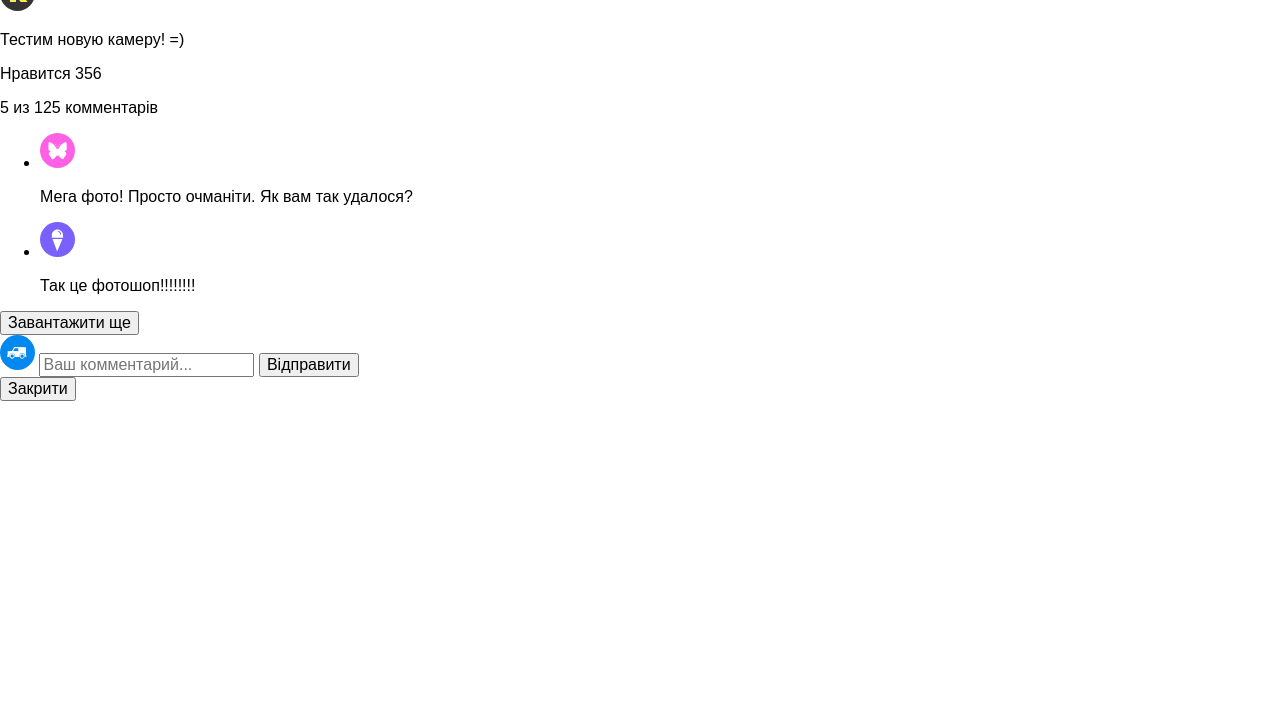
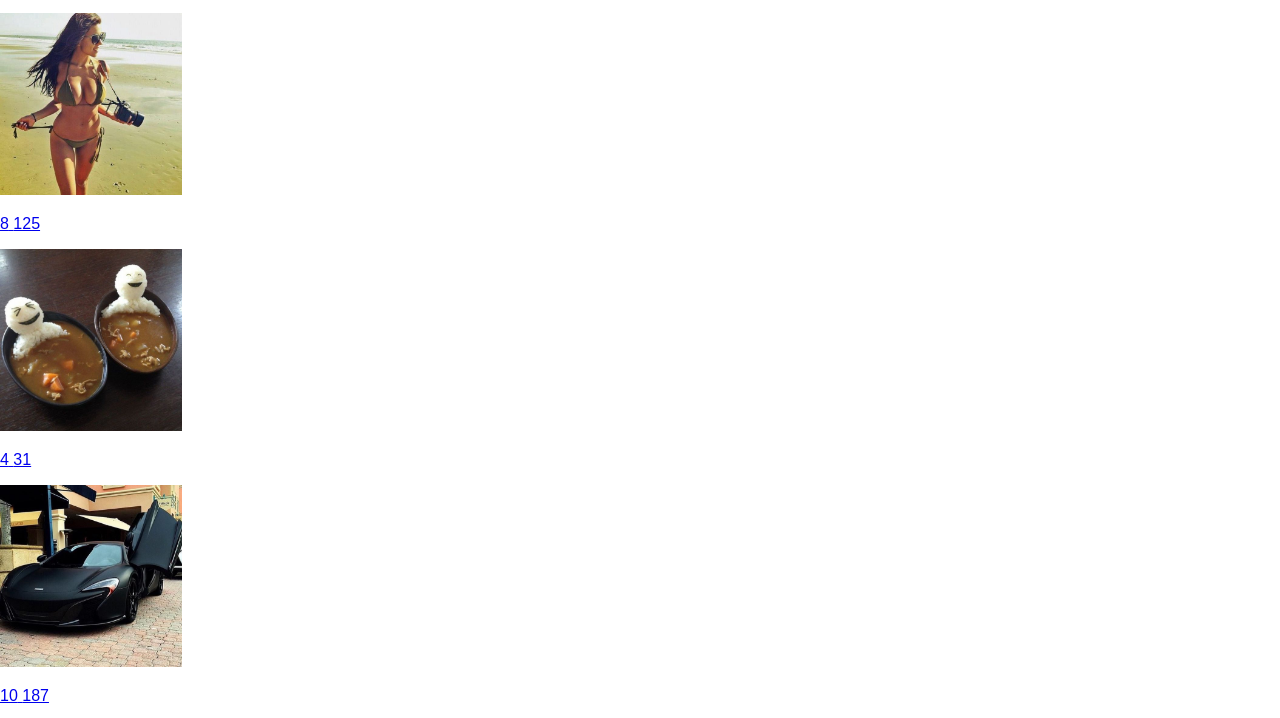
Before and after one commit to vladiimirova/keksogram_project, a website with bundled scripts: page index.html in a window 1280 px wide. Shown: the part 1901-2619 px from the top of the page. Before the commit the page ends 2302 px from the top, so only its background shows below. Built offline with nearby package versions, Linux system fonts and the light colour scheme.

Commit message:
add module1-task2

```diff
--- a/js/main.js
+++ b/js/main.js
@@ -1,10 +1,9 @@
 import { photosArr, messages, names, likes, comments, avatar, id, randomWords } from './constants.js';
-
-import {getRandomNumber, getRandomEl} from './utils.js';
-
+import { getRandomNumber, getRandomEl } from './utils.js';
+import { generateAllMiniatures } from './miniature.js';
 
   function getAvatar() {
-    return 'img/avatar-' + getRandomNumber(avatar.min, avatar.max) + '.svg';
+    return `img/avatar-${getRandomNumber(avatar.min, avatar.max)}.svg`;
   }
 
   function generateComment() {
@@ -27,6 +26,15 @@ import {getRandomNumber, getRandomEl} from './utils.js';
     return shuffled.slice(0, 3).join(' ');
 }
 
+// photosArr.forEach((el, i) => {
+//   el = {
+//     id: i + 1,
+//     url: 'photos/' + (i + 1) + '.jpg',
+//     description: 'Опис фотографії номер ' + (i + 1),
+//     likes: getRandomNumber(likes.min, likes.max),
+//     comments: generateComments()
+//   };
+// });
 
     photosArr.forEach((_, i) => {
       photosArr[i] = {
@@ -40,3 +48,12 @@ import {getRandomNumber, getRandomEl} from './utils.js';
 
 
   console.log(JSON.stringify(photosArr, null, 2));
+
+  const pictures = document.querySelector('.pictures');
+  const fragment = document.createDocumentFragment();
+
+  generateAllMiniatures(photosArr).forEach(miniature => {
+      fragment.appendChild(miniature);
+  });
+
+  pictures.appendChild(fragment);
--- /dev/null
+++ b/js/miniature.js
@@ -0,0 +1,11 @@
+ function generateSingleMiniature(photoData) {
+    const pictureTemplate = document.querySelector('#picture').content.cloneNode(true);
+    pictureTemplate.querySelector('img').src = photoData.url;
+    pictureTemplate.querySelector('.picture__comments').innerText = photoData.comments.length;
+    pictureTemplate.querySelector('.picture__likes').innerText = photoData.likes;
+    return pictureTemplate;
+}
+
+export function generateAllMiniatures(photosArr) {
+    return photosArr.map(photo => generateSingleMiniature(photo));
+}
```
Also changed, not shown: index.html (+7 -2 lines).
